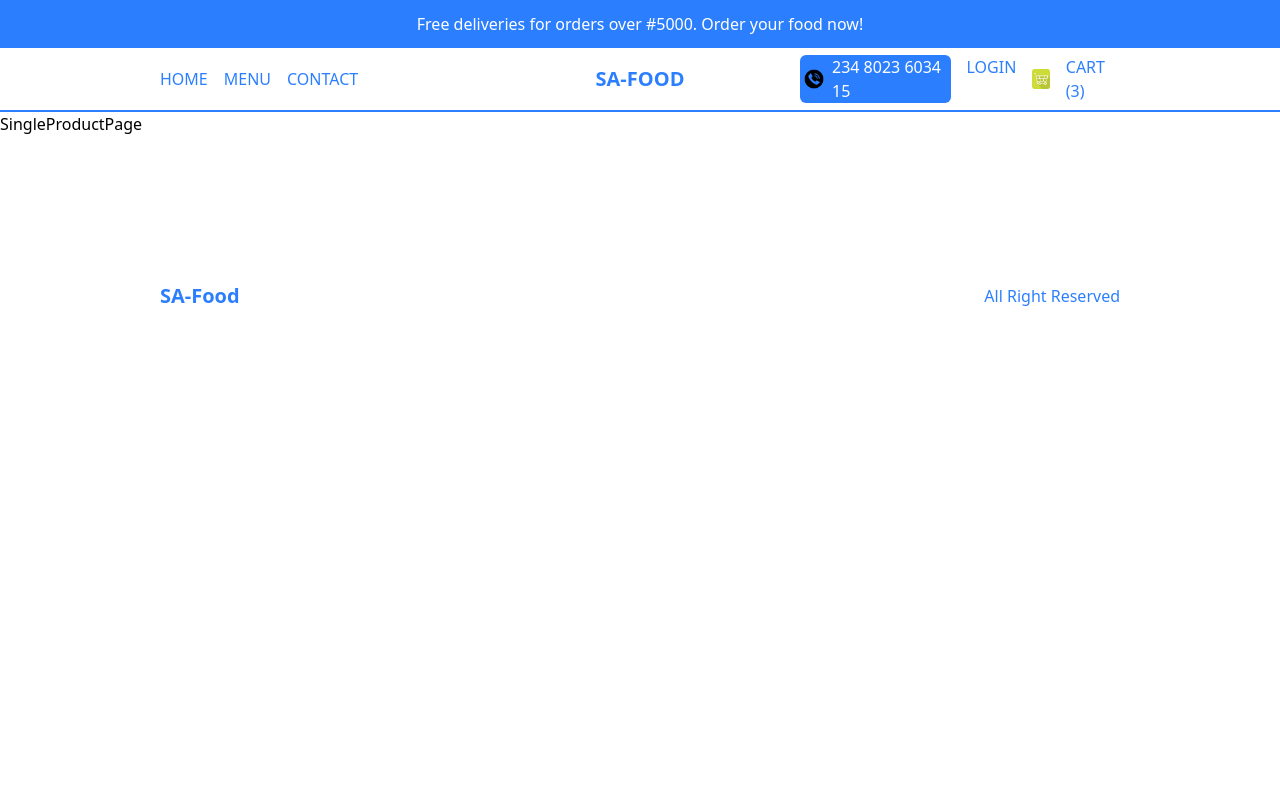
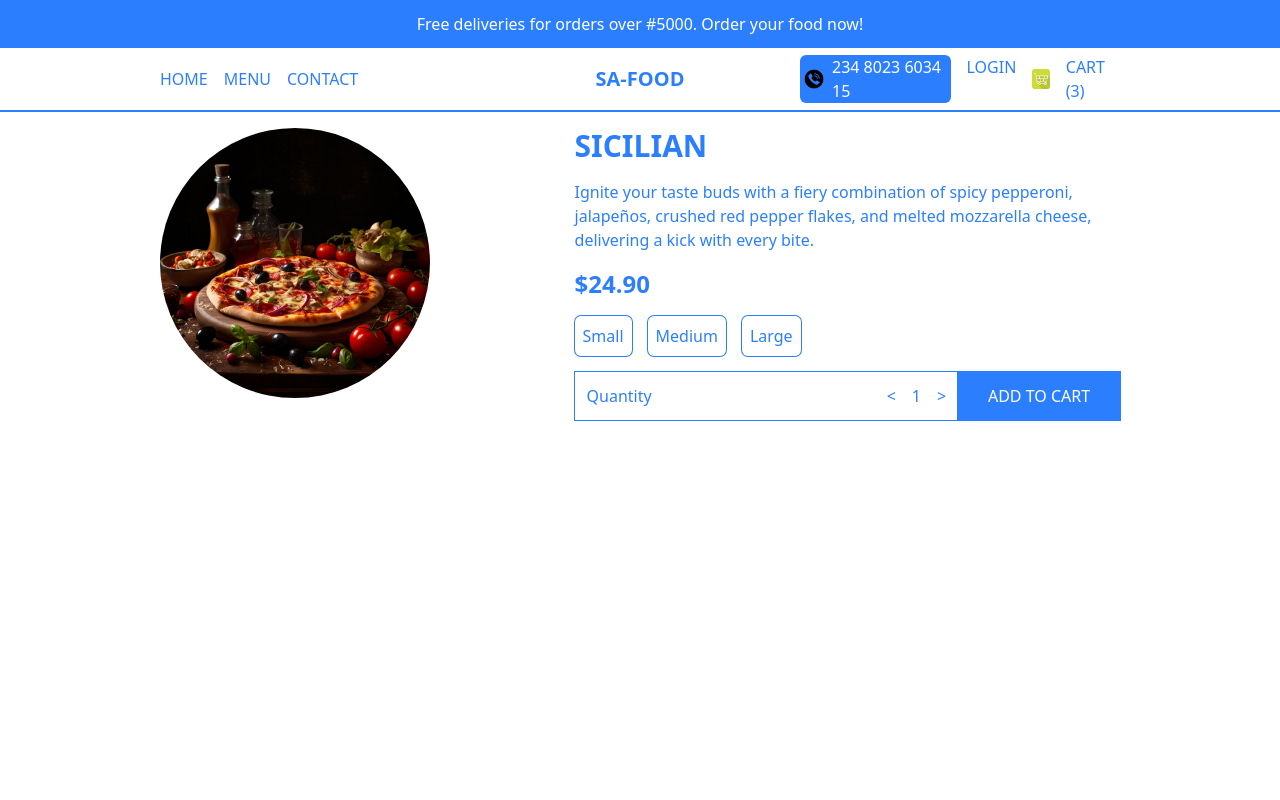
Before and after one commit to Nick-Salifu/sa-restaurants, a Next.js app: page /products/1 in a window 1280 px wide. Shown: the top 800 px of the page. Built offline with nearby package versions, Linux system fonts and the light colour scheme.

Commit message:
handling the single product page

```diff
--- a/app/menu/[category]/page.jsx
+++ b/app/menu/[category]/page.jsx
@@ -7,7 +7,7 @@ const CategoryPage = () => {
     <div className="flex flex-wrap text-blue-500">
       {
         pizzas.map((item) => (
-          <Link className="w-full h-[60vh] border-r-2 border-b-2 p-8 border-blue-500 sm:w-1/2 lg:w-1/3 flex flex-col justify-between group even:bg-gray-50" href={`/product/${item.id}`} key={item.id}>
+          <Link className="w-full h-[60vh] border-r-2 border-b-2 p-8 border-blue-500 sm:w-1/2 lg:w-1/3 flex flex-col justify-between group even:bg-gray-50" href={`/products/${item.id}`} key={item.id}>
             <div className="h-[80%] w-full flex flex-col justify-center items-center">
               <Image src={item.img} alt="products image" height={270} width={270} className="object-contain rounded-full" />
             </div>
--- a/app/products/[id]/page.jsx
+++ b/app/products/[id]/page.jsx
@@ -1,8 +1,23 @@
+import Price from '@/components/Price'
+import { singleProduct } from '@/data'
+import Image from 'next/image'
 import React from 'react'
 
 const SingleProductPage = () => {
   return (
-    <div>SingleProductPage</div>
+    <div className='p-4 lg:px-20 xl:px-40 h-screen flex flex-col justify-around text-blue-500 md:flex-row'>
+      {/* Image container */}
+      <div className='w-full'>
+        <Image src={singleProduct.img} alt="products image" height={270} width={270} className="object-contain rounded-full" />
+      </div>
+
+      {/* Text container */}
+      <div className=' flex flex-col gap-4'>
+        <h1 className='text-3xl font-bold uppercase'>{singleProduct.title}</h1>
+        <p>{singleProduct.desc}</p>
+        <Price price={singleProduct.price} id={singleProduct.id} options={singleProduct.options} />
+      </div>
+    </div>
   )
 }
 
--- /dev/null
+++ b/components/Price.jsx
@@ -0,0 +1,30 @@
+
+const Price = ({price, options, id}) => {
+  return (
+      <div className="flex flex-col gap-4">
+          <h2 className="text-2xl font-bold">${price.toFixed(2)}</h2>
+          {/* Options container */}
+          <div className="flex gap-4">
+              {
+                  options.map((option) => (
+                      <button className="p-2 ring-1 ring-blue-500 rounded-md" key={option.title}>{option.title}</button>
+                  ))
+              }
+          </div>
+          {/* Quantity and add button container */}
+          <div className="flex justify-between items-center">
+              <div className="flex justify-between w-full ring-1 ring-blue-500 p-3">
+                  <span>Quantity</span>
+                  <div className="flex gap-4 items-center">
+                      <button>{"<"}</button>
+                      <span>1</span>
+                      <button>{">"}</button>
+                  </div>
+              </div>
+              <button className="uppercase p-3 bg-blue-500 text-white ring-1 ring-blue-500 w-56">Add to cart</button>
+          </div>
+    </div>
+  )
+}
+
+export default Price
--- a/data.jsx
+++ b/data.jsx
@@ -410,3 +410,26 @@ export const pizzas = [
         ],
     },
 ]
+
+
+export const singleProduct = {
+    id: 1,
+    title: "Sicilian",
+    desc: "Ignite your taste buds with a fiery combination of spicy pepperoni, jalapeños, crushed red pepper flakes, and melted mozzarella cheese, delivering a kick with every bite.",
+    img: "/images/pizza.jpg",
+    price: 24.9,
+    options: [
+      {
+        title: "Small",
+        additionalPrice: 0,
+      },
+      {
+        title: "Medium",
+        additionalPrice: 4,
+      },
+      {
+        title: "Large",
+        additionalPrice: 6,
+      },
+    ],
+  };
```
